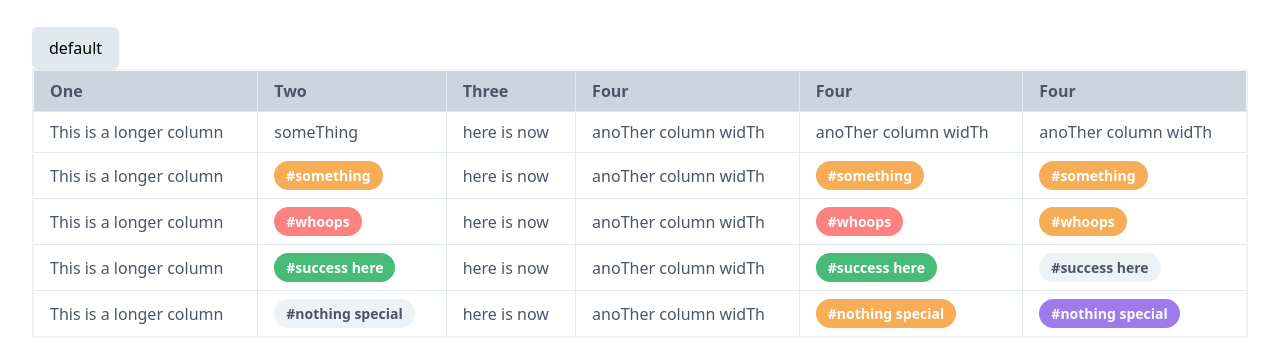
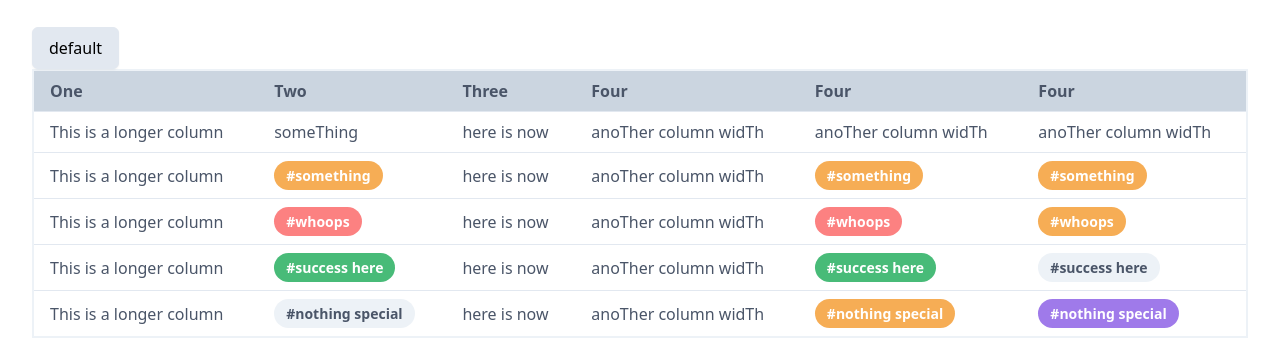
Before and after one commit to zachblizz/tailwind-testing, a React (Create React App) app: page / in a window 1280 px wide. Shown: the part 493-844 px from the top of the page. Built offline with nearby package versions, Linux system fonts and the light colour scheme.

Commit message:
more styles

```diff
--- a/src/components/Card.js
+++ b/src/components/Card.js
@@ -33,7 +33,7 @@ export default function Card() {
                 <Button btnTxt="read more &rarr;" primary onClick={() => alert("clicked")} />
             </div>
             <div className="px-6 py-4">
-                {pills.map((txt) => <Pill key={txt} txt={txt} hash inline />)}
+                {pills.map((txt) => <Pill key={txt} hash inline>{txt}</Pill>)}
             </div>
         </div>
     );
--- a/src/components/Table.js
+++ b/src/components/Table.js
@@ -1,9 +1,7 @@
 import React from "react";
 
-import Td from "./ui/table/Td";
-import Th from "./ui/table/Th";
 import Pill from "./ui/Pill";
-import Tr from "./ui/table/Tr";
+import { Tr, Th, Td } from "./ui/table";
 import clsx from "clsx";
 
 export default function Table({ even }) {
--- a/src/components/ui/Pill.js
+++ b/src/components/ui/Pill.js
@@ -1,7 +1,7 @@
 import React, { useMemo } from "react";
 import clsx from "clsx";
 
-export default function Pill({ color, txt, hash, inline }) {
+export default function Pill({ children, txt, color, hash, inline }) {
     const colors = useMemo(() => ({
         danger: "bg-red-400 text-white",
         warning: "bg-orange-400 text-white",
@@ -17,7 +17,7 @@ export default function Pill({ color, txt, hash, inline }) {
                 inline && "mr-2 mb-2"
             )}
         >
-            {hash && "#"}{txt}
+            {hash && "#"}{children ?? txt}
         </span>
     )
 }
--- a/src/components/ui/table/Td.js
+++ b/src/components/ui/table/Td.js
@@ -2,6 +2,6 @@ import React from "react";
 
 export default function Td({ children, ...props }) {
     return (
-        <td className="border px-4 py-2" {...props}>{children}</td>
+        <td className="px-4 py-2" {...props}>{children}</td>
     );
 }
--- a/src/components/ui/table/Th.js
+++ b/src/components/ui/table/Th.js
@@ -6,7 +6,7 @@ export default function Th({ children, ...props }) {
         <th
             {...props}
             className={clsx(
-                "px-4 py-2 text-left border bg-gray-400 capitalize",
+                "px-4 py-2 text-left bg-gray-400 capitalize",
                 props.onClick && "cursor-pointer"
             )}
         >
--- a/src/components/ui/table/Tr.js
+++ b/src/components/ui/table/Tr.js
@@ -6,7 +6,7 @@ export default function Tr({ children, hover, ...props }) {
         <tr
             {...props}
             className={clsx(
-                "text-gray-700",
+                "border text-gray-700",
                 hover && "hover:bg-gray-300"
             )}
         >{children}</tr>
--- /dev/null
+++ b/src/components/ui/table/index.js
@@ -0,0 +1,5 @@
+import Tr from "./Tr";
+import Td from "./Td";
+import Th from "./Th";
+
+export { Tr, Td, Th }
```
